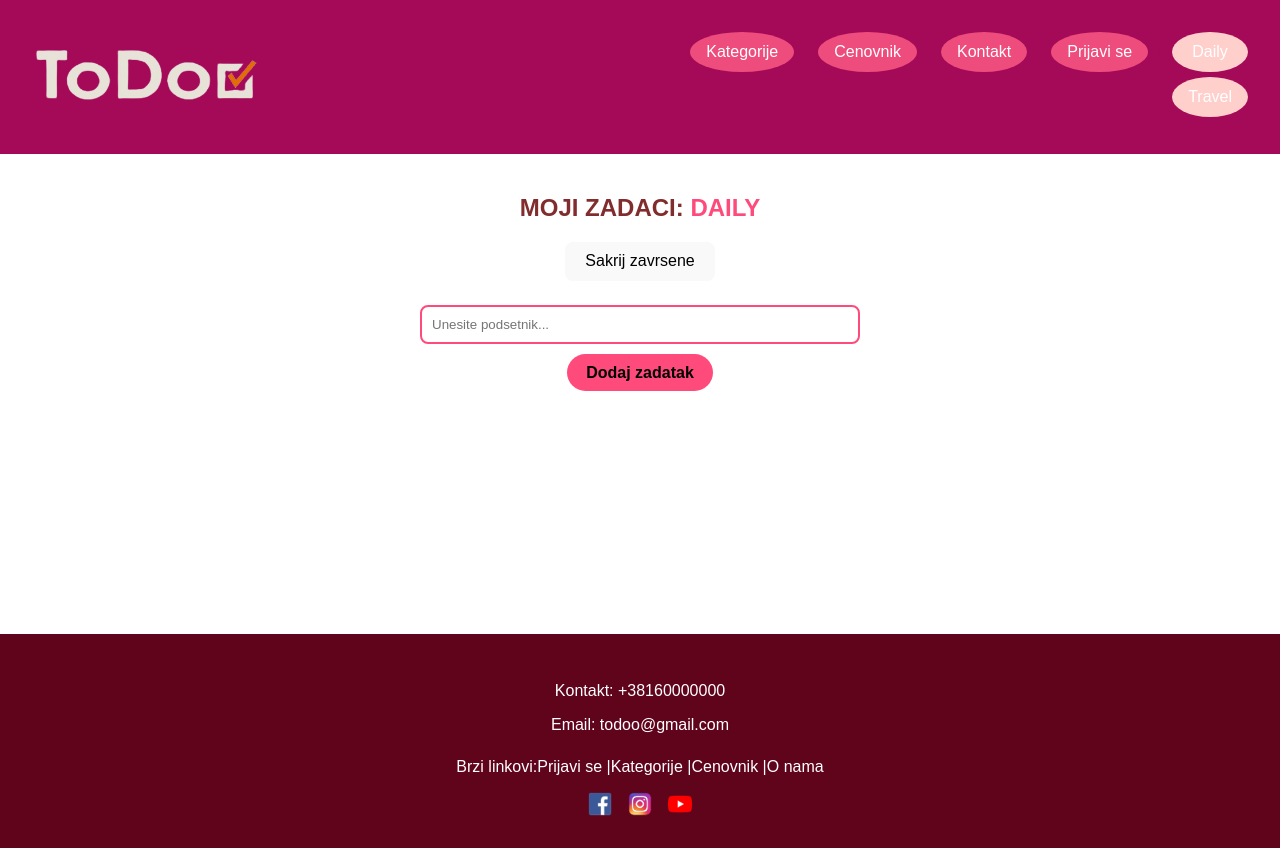
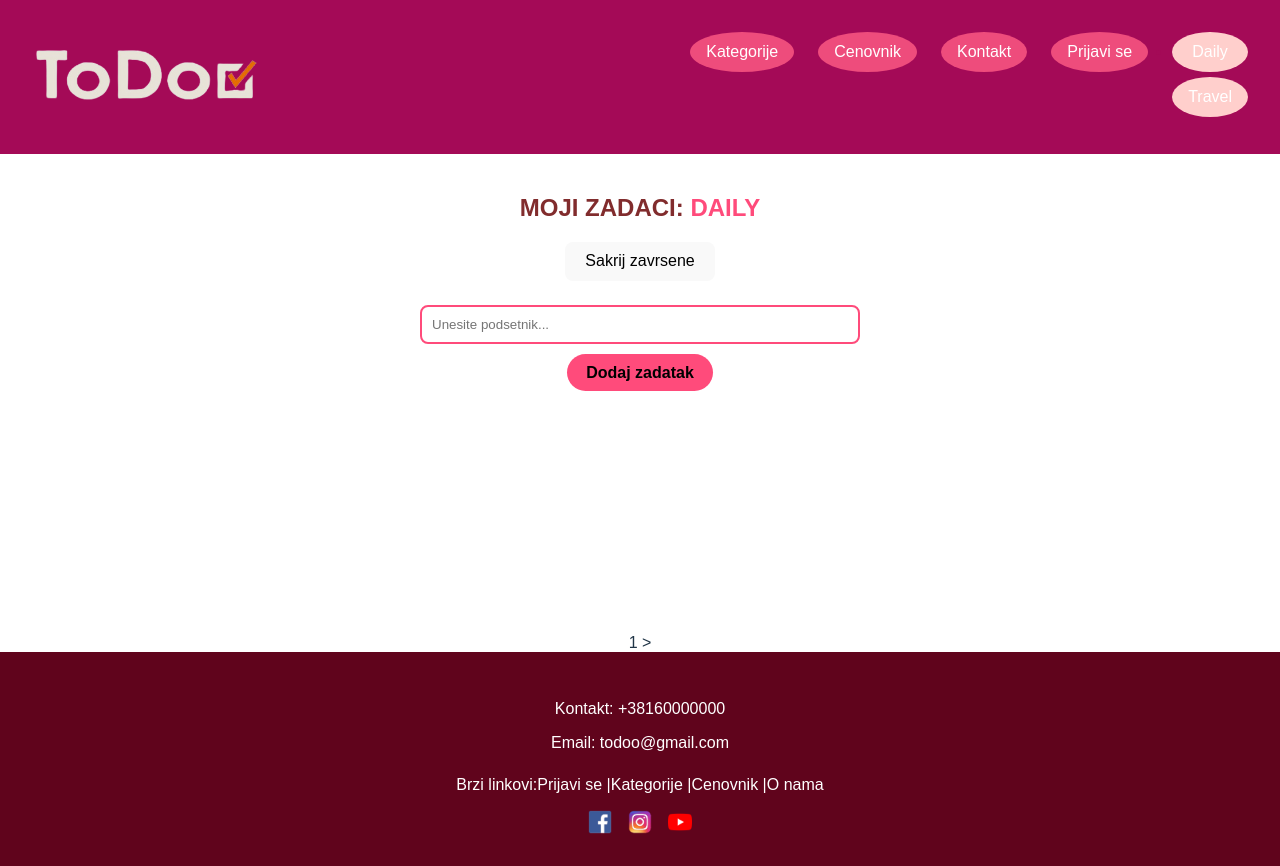
Before and after one commit to elab-development/klijentske-veb-tehnologije-2024-2022-0425-to-do-aplikacija, a React (Vite) app in the folder todoo-webapp/: page /daily in a window 1280 px wide. Built offline with nearby package versions, Linux system fonts and the light colour scheme.

Commit message:
ubacena paginacija

```diff
--- a/todoo-webapp/src/components/Daily/Daily.tsx
+++ b/todoo-webapp/src/components/Daily/Daily.tsx
@@ -1,16 +1,23 @@
+import { useNavigate } from "react-router-dom";
 import { UserProp } from "../../types";
 import ToDoList from "../ReusableComponents/ToDoList";
 
 
 function Daily({user,setUser}:UserProp) {
 
+  const navigate = useNavigate();
+
+  const handleNavigation = (path: string) => {
+    navigate(path);
+  };
 
   return (
     <section>
-      <div style={{ display: "flex", justifyContent: "center" }}>
+      <div style={{ display: "flex", flexDirection:"column", justifyContent: "center",alignItems:"center" }}>
         <div style={{ width: "60vh", minHeight:"60vh" }}>
           <ToDoList name="DAILY" user={user} setUser={setUser} ></ToDoList>
         </div>
+        <div><span>1 </span><a><span onClick={() => handleNavigation('/travel')}>{">"}</span></a></div>
       </div>
     </section>
   );
--- a/todoo-webapp/src/components/Travel/Travel.tsx
+++ b/todoo-webapp/src/components/Travel/Travel.tsx
@@ -1,15 +1,23 @@
+import { useNavigate } from "react-router-dom";
 import { UserProp } from "../../types";
 import ToDoList from "../ReusableComponents/ToDoList";
 
 
 function Travel({user,setUser}:UserProp) {
 
+  const navigate = useNavigate();
+
+  const handleNavigation = (path: string) => {
+    navigate(path);
+  };
+
   return (
     <section>
-      <div style={{ display: "flex", justifyContent: "center" }}>
+      <div style={{ display: "flex", flexDirection:"column", justifyContent: "center",alignItems:"center" }}>
         <div style={{ width: "60vh", minHeight:"60vh" }}>
-          <ToDoList name="TRAVEL" user={user} setUser={setUser}></ToDoList>
+          <ToDoList name="TRAVEL" user={user} setUser={setUser} ></ToDoList>
         </div>
+        <div><a><span onClick={() => handleNavigation('/daily')}>{"< "}</span></a><span> 2</span></div>
       </div>
     </section>
   );
```
